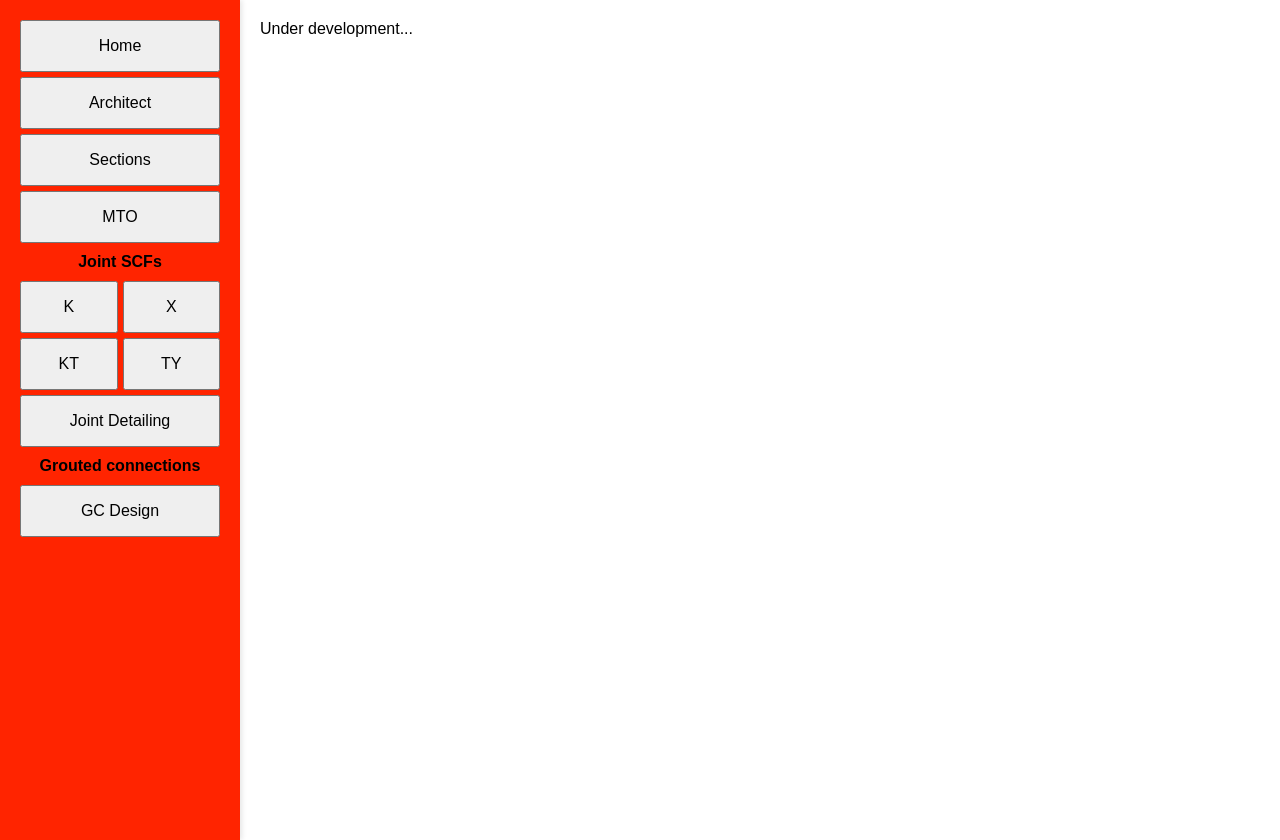
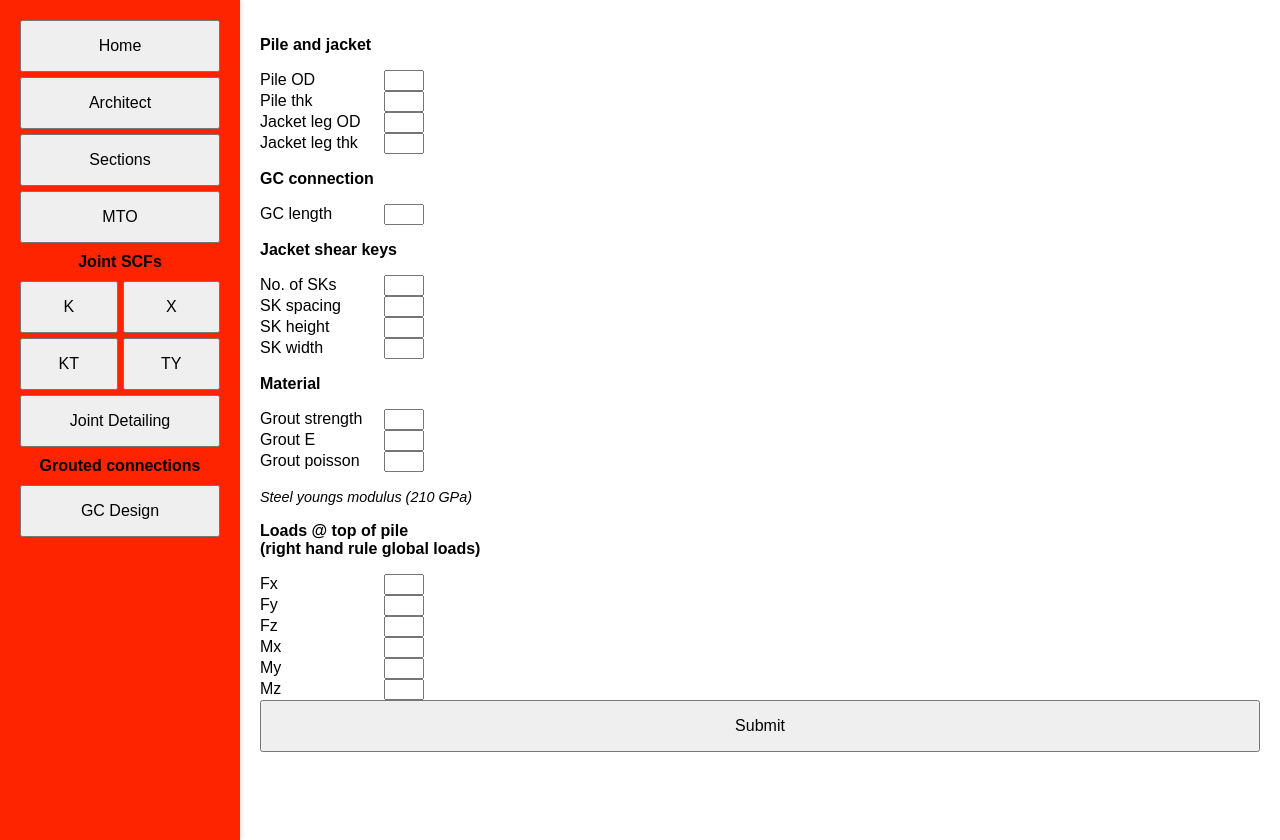
Before and after one commit to willwhitearup/oswdesigntools, a Flask app: page /gc in a window 1280 px wide. Run offline with Flask 3, Linux system fonts and the light colour scheme.

Commit message:
started on gc page

```diff
--- a/app.py
+++ b/app.py
@@ -8,7 +8,8 @@ from routing.routes_kjoint import k_joint_route
 from routing.routes_xjoint import x_joint_route
 from routing.routes_tyjoint import ty_joint_route
 from routing.routes_ktjoint import kt_joint_route
-from routing.gc import gc_route, joint_detailing
+from routing.jointdetailing_route import joint_detailing
+from gcdesign.gc_route import gc_route
 
 # initialise app variable for Flask obj
 app = Flask(__name__, template_folder='templates', static_folder='static')
@@ -18,16 +19,20 @@ app.secret_key = 'your_secret_key_here'
 
 # register routes
 app.add_url_rule('/', 'home', home)
+# architect and sections routing
 app.add_url_rule('/architect', 'architect', jacket_architect, methods=['GET', 'POST'])
 app.add_url_rule('/jktsections', 'jacket_sections', jacket_sections, methods=['GET'])
 app.add_url_rule('/jktsections', 'jacket_sections_plot', jacket_sections_plot, methods=['POST'])
+# mto routing
 app.add_url_rule('/mto', 'gen_mto', gen_mto, methods=['GET', 'POST'])
+# scf routing
 app.add_url_rule('/k_joint', 'k_joint', k_joint_route, methods=['GET', 'POST'])
 app.add_url_rule('/x_joint', 'x_joint', x_joint_route, methods=['GET', 'POST'])
 app.add_url_rule('/ty_joint', 'ty_joint', ty_joint_route, methods=['GET', 'POST'])
 app.add_url_rule('/kt_joint', 'kt_joint', kt_joint_route, methods=['GET', 'POST'])
 app.add_url_rule('/joint_detailing', 'joint_detailing', joint_detailing, methods=['GET', 'POST'])
-app.add_url_rule('/gc', 'gc', gc_route)
+# gc routing
+app.add_url_rule('/gc', 'gc_route', gc_route, methods=['GET', 'POST'])
 
 
 if __name__ == '__main__':
--- /dev/null
+++ b/gcdesign/gc_route.py
@@ -0,0 +1,20 @@
+from flask import Flask, render_template, flash, jsonify, request, session
+
+
+
+app = Flask(__name__)
+
+@app.route('/gc', methods=['GET', 'POST'])
+def gc_route():
+    if request.method == 'POST':
+        data = request.get_json()
+        if not data:
+            return jsonify({'error': 'No JSON received'}), 400
+
+        form_data = data.get('form_data', {})
+        print(form_data)
+
+        return jsonify({'message': 'Plot updated successfully'})
+
+    # If GET request
+    return render_template('gc.html')
--- a/jktdesign/architect.py
+++ b/jktdesign/architect.py
@@ -86,6 +86,7 @@ def jacket_architect():
 
             # Plot jacket
             plot_json = jacket_plotter(jkt_obj, lat, msl, splash_lower, splash_upper, show_tower, twr_obj)
+            # return for the POST request-------------------------------------
             return jsonify({'plot_json': plot_json,
                             "batter_2_theta": jkt_obj.batter_2_theta,
                             "batter_1_theta": jkt_obj.batter_1_theta,
@@ -107,6 +108,7 @@ def jacket_architect():
             flash(f"An error occurred: {e}")
             return jsonify({'error': f"An error occurred: {e}"}), 400
 
+    # GET requests------------------------------------------------------------------------------------
     # on initial load get the defaults, otherwise use the session dict
     if 'jkt_json' in session:
         defaults = json.loads(session.get('jkt_json', '{}'))
@@ -120,6 +122,7 @@ def jacket_architect():
                      defaults['bay_heights'], defaults['btm_vert_leg_length'], defaults['water_depth'],
                      defaults['single_batter'], defaults['bay_horizontals'])
 
+    # return for the GET---------------
     return render_template('architect.html',
                            defaults=defaults,
                            batter_1_elev_min=jkt_obj.batter_1_elevation_min,
--- a/jktdesign/jktsections.py
+++ b/jktdesign/jktsections.py
@@ -21,7 +21,7 @@ def jacket_sections_plot():
 
     # get the form data back (input boxes)
     form_data = data.get('form_data', {})
-    print("form_data", form_data)
+    # print("form_data", form_data)
 
     session['jktsections_form_data'] = form_data
 
@@ -156,7 +156,6 @@ def get_default_sct_config(jkt_obj):
     defaults_sct = {}
 
     for k_jt, n_braces in kjt_n_braces.items():
-        print(k_jt)
         idx = k_jt.split("_")[1]
         # k jt defaults
         defaults_sct[f"{k_jt}_can_d"] = k_jt_d
--- a/routing/gc.py
+++ b/routing/jointdetailing_route.py
@@ -1,7 +1,6 @@
 from flask import request, render_template, flash
 
-def gc_route():
-    return render_template('gc.html')
+
 
 def joint_detailing():
     return render_template('joint_detailing.html')
--- a/templates/gc.html
+++ b/templates/gc.html
@@ -1,7 +1,95 @@
 {% extends "base.html" %}
 
-{% block title %}Placeholder Page{% endblock %}
+{% block title %}Pile and Jacket Inputs{% endblock %}
 
 {% block content %}
-Under development...
+<div class="input-form">
+    <form method="POST" action="/gc">
+
+        <!-- Jacket and Pile geom                -->
+        <p><strong>Pile and jacket</strong></p>
+        <label for="pile_od">Pile OD</label>
+        <input type="text" id="pile_od" name="pile_od" value="{{ pile_od }}"><br>
+
+        <label for="pile_thk">Pile thk</label>
+        <input type="text" id="pile_thk" name="pile_thk" value="{{ pile_thk }}"><br>
+
+        <label for="jkt_od">Jacket leg OD</label>
+        <input type="text" id="jkt_od" name="jkt_od" value="{{ jkt_od }}"><br>
+
+        <label for="jkt_thk">Jacket leg thk</label>
+        <input type="text" id="jkt_thk" name="jkt_thk" value="{{ jkt_thk }}"><br>
+
+        <!-- Connection                -->
+        <p><strong>GC connection</strong></p>
+
+        <label for="gc_length">GC length</label>
+        <input type="text" id="gc_length" name="gc_length" value="{{ gc_length }}"><br>
+
+        <!-- SHEAR KEYS                -->
+        <p><strong>Jacket shear keys</strong></p>
+        <label for="num_sks">No. of SKs</label>
+        <input type="text" id="num_sks" name="num_sks" value="{{ num_sks }}"><br>
+
+        <label for="sk_spacing">SK spacing</label>
+        <input type="text" id="sk_spacing" name="sk_spacing" value="{{ sk_spacing }}"><br>
+
+        <label for="sk_height">SK height</label>
+        <input type="text" id="sk_height" name="sk_height" value="{{ sk_height }}"><br>
+
+        <label for="sk_width">SK width</label>
+        <input type="text" id="sk_width" name="sk_width" value="{{ sk_width }}"><br>
+
+        <!-- MATERIAL -->
+        <p><strong>Material</strong></p>
+        <label for="grout_strength">Grout strength</label>
+        <input type="text" id="grout_strength" name="grout_strength" value="{{ grout_strength }}"><br>
+
+        <label for="grout_E">Grout E</label>
+        <input type="text" id="grout_E" name="grout_E" value="{{ grout_E }}"><br>
+
+        <label for="grout_mu">Grout poisson</label>
+        <input type="text" id="grout_mu" name="grout_mu" value="{{ grout_mu }}"><br>
+
+        <p><em style="font-size: 0.9em;">Steel youngs modulus (210 GPa)</em></p>
+
+        <!-- LOADS                -->
+        <p><strong>Loads @ top of pile<br> (right hand rule global loads)</strong></p>
+        <label for="Fx">Fx</label>
+        <input type="text" id="Fx" name="Fx" value="{{ Fx }}"><br>
+        <label for="Fy">Fy</label>
+        <input type="text" id="Fy" name="Fy" value="{{ Fy }}"><br>
+        <label for="Fz">Fz</label>
+        <input type="text" id="Fz" name="Fz" value="{{ Fz }}"><br>
+        <label for="Mx">Mx</label>
+        <input type="text" id="Mx" name="Mx" value="{{ Mx }}"><br>
+        <label for="My">My</label>
+        <input type="text" id="My" name="My" value="{{ My }}"><br>
+        <label for="Mz">Mz</label>
+        <input type="text" id="Mz" name="Mz" value="{{ Mz }}"><br>
+
+        <button type="submit">Submit</button>
+    </form>
+</div>
+
+<script>
+document.querySelector('form').addEventListener('submit', async (e) => {
+    e.preventDefault(); // prevent normal form submission
+
+    const form = e.target;
+    const formData = new FormData(form);
+    const json = Object.fromEntries(formData.entries());
+
+    const response = await fetch('/gc', {
+        method: 'POST',
+        headers: { 'Content-Type': 'application/json' },
+        body: JSON.stringify({ form_data: json })  // send form data as JSON
+    });
+
+    const result = await response.json();
+    console.log(result); // optional: log the server response in browser console
+});
+</script>
+
+
 {% endblock %}
```
